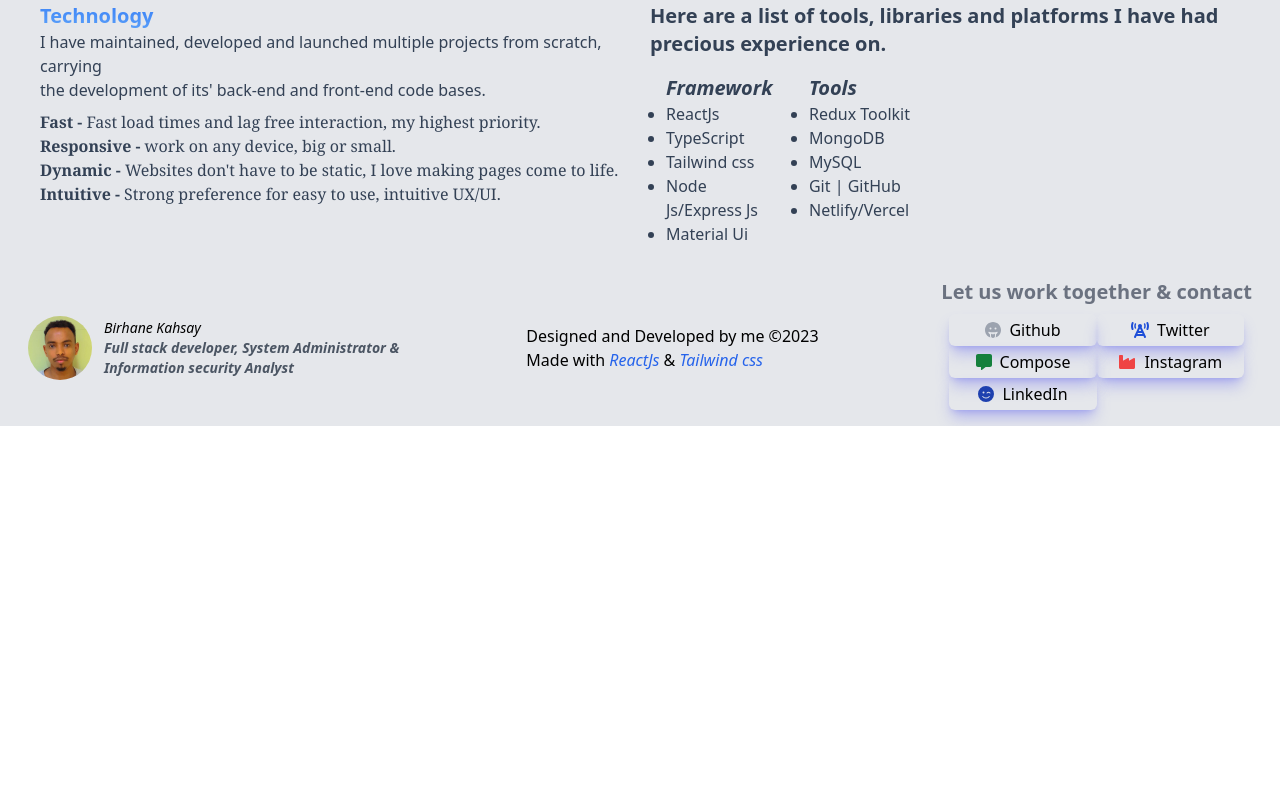
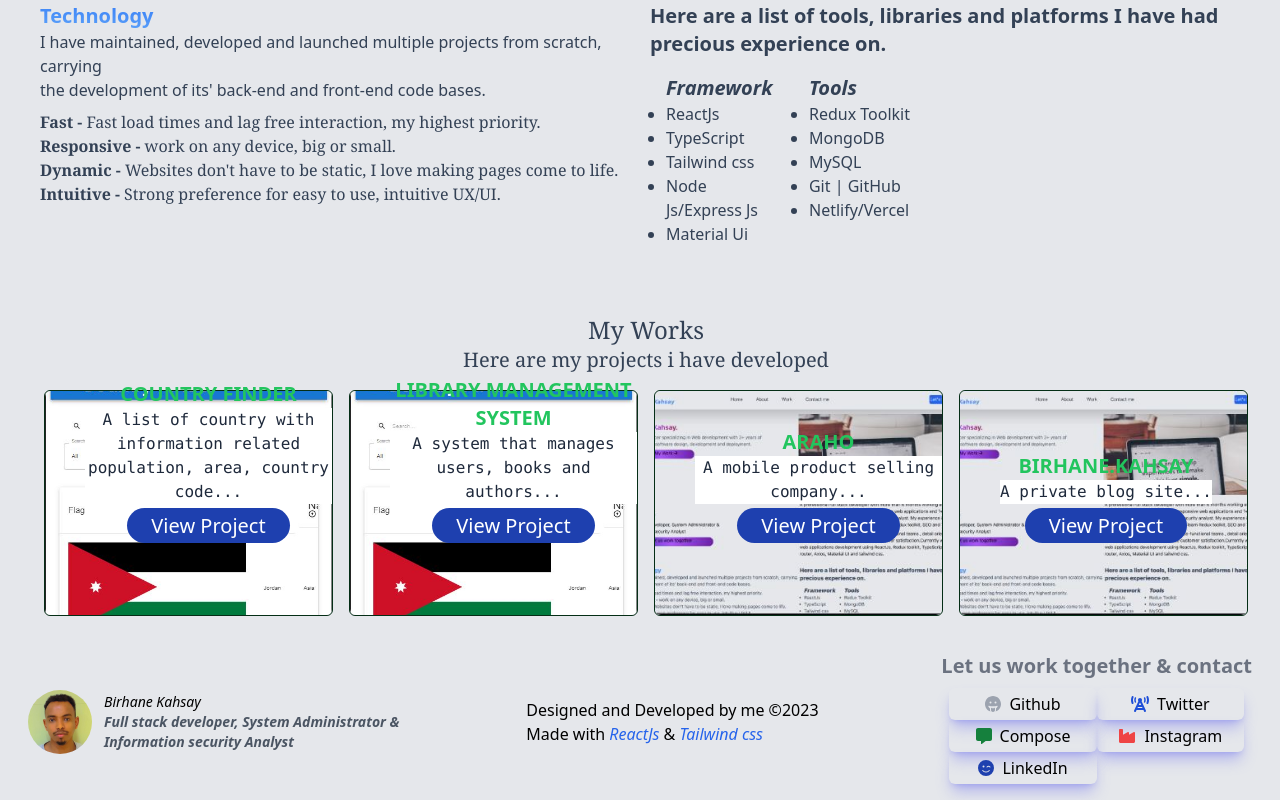
Before and after one commit to Birhanek/own-website, a React (Create React App) app: page / in a window 1280 px wide. Shown: the part 654-1454 px from the top of the page. Before the commit the page ends 1080 px from the top, so only its background shows below. Built offline with nearby package versions, Linux system fonts and the light colour scheme.

Commit message:
Activity added

```diff
--- a/src/App.jsx
+++ b/src/App.jsx
@@ -9,6 +9,7 @@ function App() {
       <NavBar/>
       <Home/>
       <Footer/>
+
     </div>
   );
 }
--- /dev/null
+++ b/src/components/Activity.jsx
@@ -0,0 +1,59 @@
+import React from 'react'
+
+const Activity = () => {
+  const projects =[
+    {
+      projectId:1,
+      projectName:"Country finder",
+      projectDescription:`A list of country with information related population,
+      area, country code searching, adding to favorite, deleting from favorite`,
+      projectLink:'https://int-fs7-frontend-project.vercel.app/',
+      projectImage:'images/country-finder.jpg'
+    },
+    {
+      projectId:2,
+      projectName:"Library Management system",
+      projectDescription:`A system that manages users, books and authors`,
+      projectLink:`https://birhane-kahsay-own-website.vercel.app/`,
+      projectImage:'images/country-finder.jpg'
+    },
+    {
+      projectId:3,
+      projectName:"Araho",
+      projectDescription:`A mobile product selling company`,
+      projectLink:'https://int-fs7-frontend-project.vercel.app/',
+      projectImage:'images/own-web.jpg'
+    },
+    {
+      projectId:4,
+      projectName:"Birhane.kahsay",
+      projectDescription:`A private blog site`,
+      projectLink:`https://birhane-kahsay-own-website.vercel.app/`,
+      projectImage:'images/own-web.jpg'
+    },
+  ]
+  return (
+    <section className='flex flex-col items-center justify-center gap-2 p-3 mt-4 mb-4 text-center '>
+        <span className='p-2 mt-2 font-serif text-slate-700'>
+          <h1 className='text-2xl '>My Works</h1>
+          <p className='text-xl'>Here are my projects i have developed </p>
+        </span>
+        <div className='grid grid-cols-1 gap-6 md:grid-cols-4 md:gap-4'>
+          {
+            projects.map((project)=>{
+              return <article key={project.projectId} className='relative w-full border rounded-md border-green-950'>
+                  <img src={project.projectImage} alt={project.projectName} className='object-cover w-full h-56 rounded-md cursor-pointer hover:transition hover:ease-in-out hover:border hover:border-l-gray-300'/>
+                  <div className='absolute bottom-1/3 left-10'>
+                    <h1 className='text-xl font-semibold text-green-500 uppercase'>{project.projectName}</h1>
+                    <p className='mb-2 font-mono bg-white text-slate-800'>{project.projectDescription.substring(0,80)}...</p>
+                    <a className='w-1/2 px-6 py-1 mt-2 text-xl text-white bg-blue-800 rounded-full hover:transition hover:translate-x-4' href={project.projectLink}>View Project</a>
+                  </div>
+              </article>
+            })
+          }
+        </div>
+    </section>
+  )
+}
+
+export default Activity
--- a/src/components/Footer.jsx
+++ b/src/components/Footer.jsx
@@ -4,7 +4,7 @@ import React from 'react'
 
 const Footer = () => {
   return (
-    <div className='flex flex-col items-start justify-center gap-2 p-2 md:flex-row md:justify-between md:items-center'>
+    <div id='contact' className='flex flex-col items-start justify-center gap-2 p-2 md:flex-row md:justify-between md:items-center'>
       <section className='flex items-center justify-start gap-2'>
         <img className='object-cover w-16 h-16 rounded-full' src='images/birhane_kahsay.jpg' alt='Birhane kahsay profile'/>
         <span className='p-1 text-sm italic'>Birhane Kahsay <h2 className='font-bold text-gray-600'>Full stack developer, System Administrator & <br/> Information security Analyst</h2></span>
--- a/src/pages/Home.jsx
+++ b/src/pages/Home.jsx
@@ -2,6 +2,9 @@ import React from 'react'
 import Header from '../components/Header'
 import Skills from '../components/Skills'
 import Technology from '../components/Technology'
+import Activity from '../components/Activity'
+
+
 
 const Home = () => {
   return (
@@ -9,6 +12,7 @@ const Home = () => {
         <Header/>
         <Skills/>
         <Technology/>
+        <Activity/>
     </div>
   )
 }
```
Also changed, not shown: public/images/country-finder.JPG (added), public/images/own-web.JPG (added).
